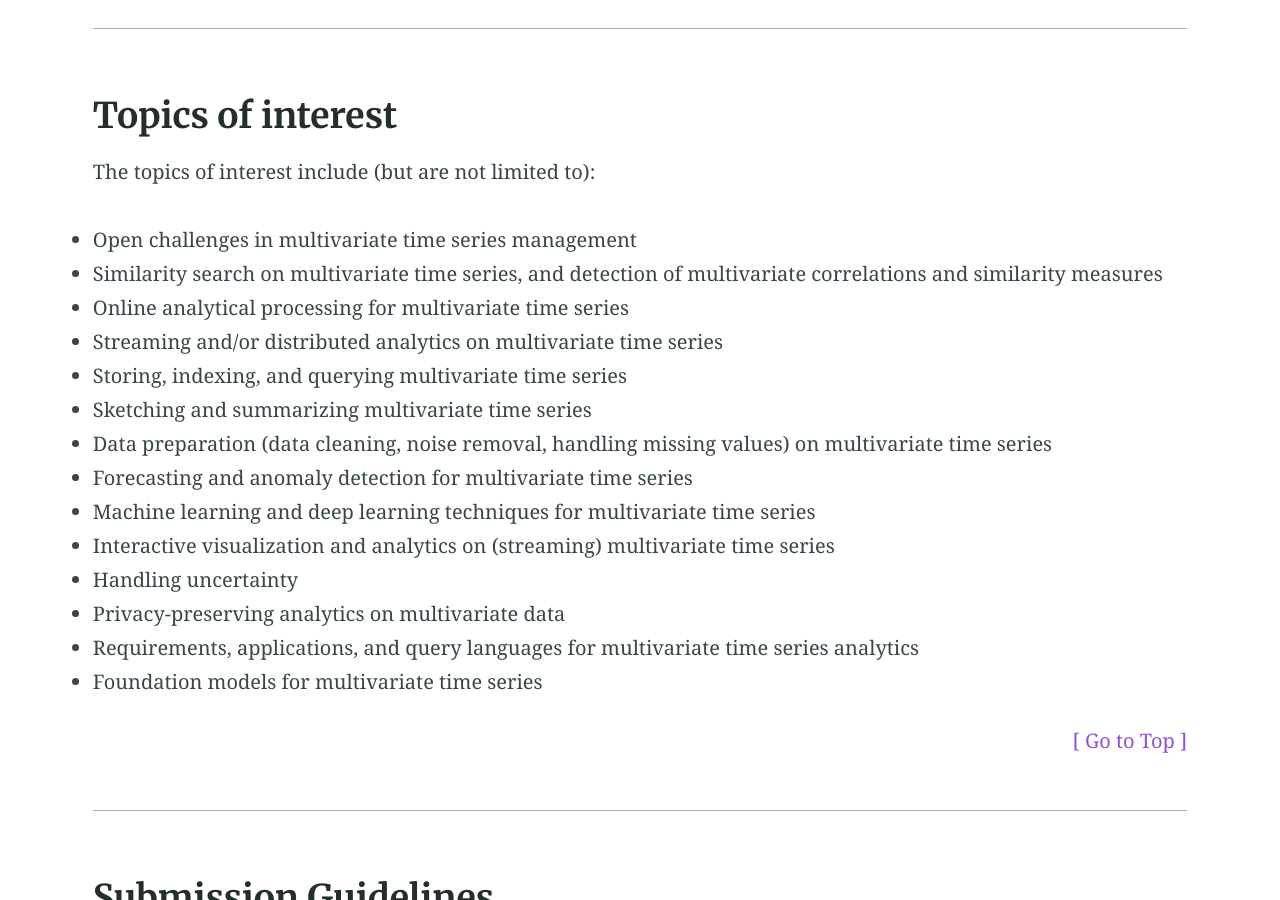
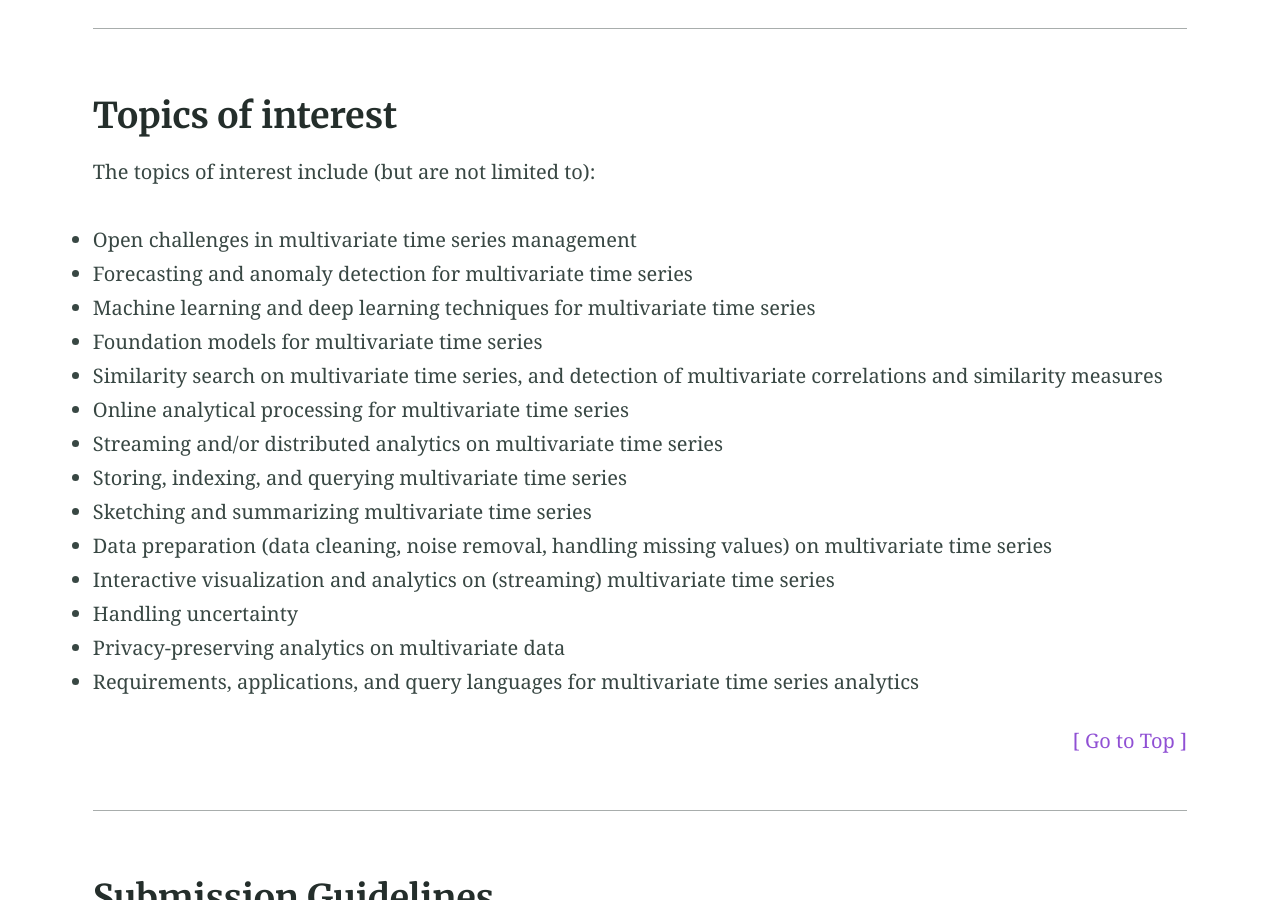
Before and after one commit to opapapetrou/multisa2025.github.io, a Jekyll site: the page built from index.md, in a window 1280 px wide and 900 px high, scrolled down 1257 px. Built offline with Jekyll 4.4.1, drawn with Linux system fonts in a browser that asks for light colours.

```diff
--- a/index.md
+++ b/index.md
@@ -51,19 +51,19 @@ The accepted papers will be included in the ICDEW proceedings.
 ## Topics of interest
 The topics of interest include (but are not limited to):
 - Open challenges in multivariate time series management
+- Forecasting and anomaly detection for multivariate time series
+- Machine learning and deep learning techniques for multivariate time series
+- Foundation models for multivariate time series
 - Similarity search on multivariate time series, and detection of multivariate correlations and similarity measures
 - Online analytical processing for multivariate time series
 - Streaming and/or distributed analytics on multivariate time series
 - Storing, indexing, and querying multivariate time series
 - Sketching and summarizing multivariate time series
 - Data preparation (data cleaning, noise removal, handling missing values) on multivariate time series
-- Forecasting and anomaly detection for multivariate time series
-- Machine learning and deep learning techniques for multivariate time series
 - Interactive visualization and analytics on (streaming) multivariate time series
 - Handling uncertainty
 - Privacy-preserving analytics on multivariate data
 - Requirements, applications, and query languages for multivariate time series analytics
-- Foundation models for multivariate time series
 
 <!-- Back to top button -->
 <div class="go-to-top">
```
